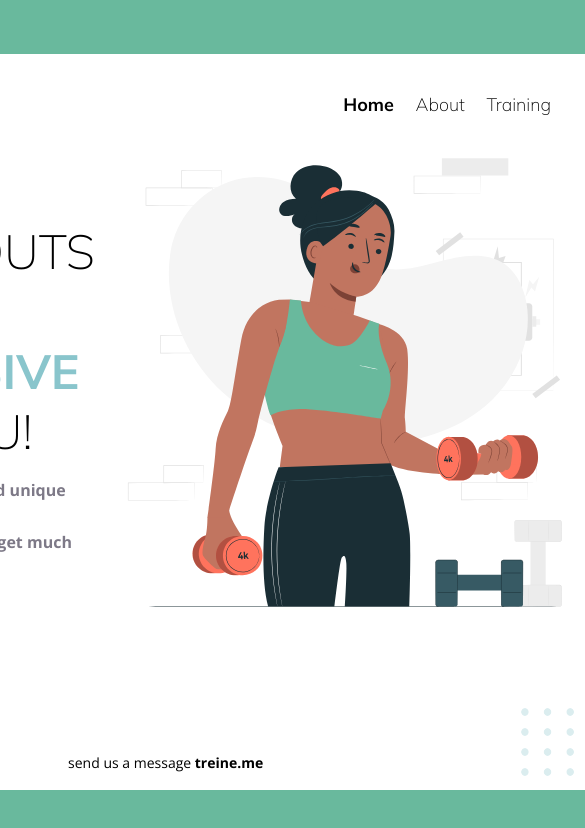
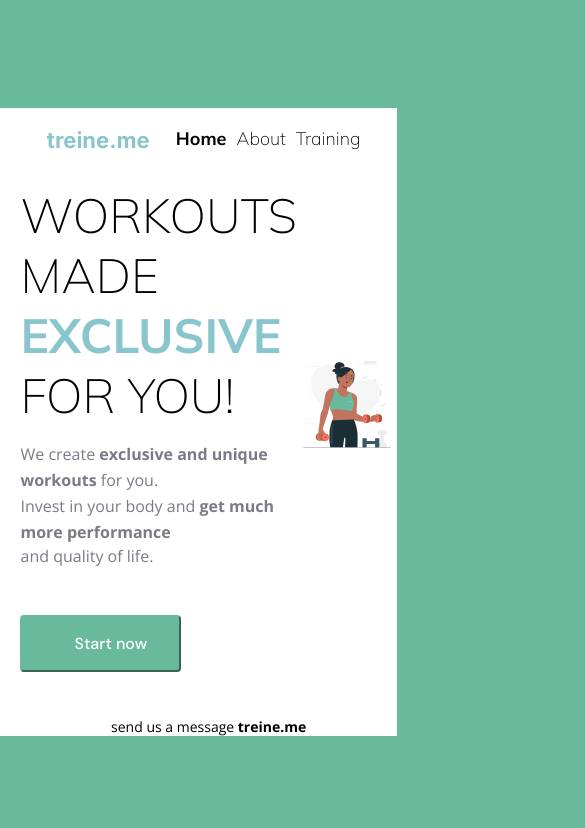
Before and after one commit to AntonBear/exHtmlNumber1, a plain HTML site: page index.html in a window 390 px wide. Shown: the top 828 px of the page, 585 px wide, since content can reach past the window. Drawn offline with nearby package versions, Linux system fonts and the light colour scheme.

Commit message:
Adaptive v1.0

```diff
--- /dev/null
+++ b/css/adaptive.css
@@ -0,0 +1,153 @@
+/*
+/* // Устройства X-Small (портретные телефоны, менее 576 пикселей) */
+/* @media (max-width: 575.98px) {
+  ...;
+}  */
+
+/* // Устройства Small (телефоны с горизонтальной ориентацией, менее 768 пикселей) */
+/* @media (max-width: 767.98px) {
+  ...;
+} */
+
+/* // Устройства Medium (планшеты, менее 992 пикселей) */
+/* @media (max-width: 991.98px) {
+  ...;
+} */
+
+/* // Устройства Large (настольные компьютеры, менее 1200 пикселей) */
+
+@media (max-width: 1199.98px) {
+  .nav {
+    padding-top: 5%;
+    padding-left: 1%;
+    padding-right: 7%;
+    display: flex;
+    justify-content: space-between;
+    flex: 1;
+  }
+
+  .main-section {
+    display: flex;
+    padding-left: 1%;
+    /* margin-top: 6%; */
+    padding-right: 7%;
+  }
+}
+
+/* // Устройства X-Large (большие настольные компьютеры, менее 1400 пикселей) */
+
+@media (max-width: 1770px) {
+  .container {
+    flex: 0.77;
+    height: 75%;
+    background-color: #ffffff;
+  }
+}
+
+@media (max-width: 1524px) {
+  .container {
+    flex: 0.87;
+    height: 75%;
+    padding-left: 7%;
+    background-color: #ffffff;
+  }
+}
+
+@media (max-width: 767.98px) {
+  .girl-image {
+    width: 100px;
+    height: 100px;
+    align-self: flex-start;
+    /* margin-left: auto; */
+  }
+}
+
+@media (max-width: 575.98px) {
+  body {
+    /* height: 100%; */
+    margin: 0;
+    /* min-height: 100%; */
+    /* min-height: 100vh; */
+  }
+
+  body {
+    background-color: #69b99d;
+    /* display: flex;
+      justify-content: center;
+      align-items: center; */
+  }
+
+  .container {
+    flex: 1;
+    height: 100vh;
+    background-color: #ffffff;
+  }
+
+  .girl-image {
+    /* display: inline; */
+    /* display: none; */
+  }
+  .ratio {
+    align-self: flex-start;
+    /* margin-left: auto; */
+    height: 500px;
+    aspect-ratio: auto;
+    width: 100px;
+    height: 100px;
+  }
+
+  .balls-decoration {
+    /* margin-left: auto; */
+    display: none;
+  }
+
+  .home {
+    font-family: 'Mulish', sans-serif;
+    font-weight: 700;
+    color: var(--black-color-font);
+    font-size: 18px;
+    display: inline-block;
+    margin-right: 10px;
+  }
+
+  .about {
+    font-family: 'Mulish', sans-serif;
+    font-weight: 200;
+    color: var(--black-color-font);
+    font-size: 18px;
+    display: inline-block;
+    margin-right: 10px;
+  }
+
+  .training {
+    font-family: 'Mulish', sans-serif;
+    font-weight: 200;
+    color: var(--black-color-font);
+    font-size: 18px;
+    display: inline-block;
+    margin-right: 10px;
+  }
+
+  .footer {
+    flex: 1;
+    text-align: center;
+    color: var(--black-color-font);
+    font-family: 'Open Sans';
+    font-style: normal;
+    font-weight: 400;
+    font-size: 14px;
+    justify-self: center;
+    margin-top: 10px;
+  }
+}
+
+/* @media (max-width: 1460.98px) {
+    .container {
+      flex: 1;
+      height: 75%;
+      background-color: #ffffff;
+    }
+  } */
+
+/* // Устройства XX-Large (большие настольные компьютеры) */
+/* // Нет медиа-запроса, так как контрольная точка xxl не имеет верхней границы ширины */
--- a/css/style.css
+++ b/css/style.css
@@ -1,3 +1,5 @@
+@import url('adaptive.css');
+
 * {
   padding: 0;
   margin: 0;
@@ -63,9 +65,6 @@ body {
   display: inline-block;
 }
 
-.home:hover {
-}
-
 .about {
   font-family: 'Mulish', sans-serif;
   font-weight: 200;
@@ -86,18 +85,27 @@ body {
   display: flex;
   padding-left: 7%;
   padding-right: 7%;
+  justify-content: center;
+}
+.column {
+  /* margin-top: 102px; */
+  margin-top: 10%;
+  margin-right: auto;
 }
 
-.girl-image {
+/* .girl-image {
   z-index: 0;
   align-self: flex-start;
   margin-left: auto;
   height: 500px;
   aspect-ratio: auto;
-}
+} */
 
-.column {
-  margin-top: 102px;
+.ratio {
+  align-self: flex-start;
+  /* margin-left: auto; */
+  height: 500px;
+  aspect-ratio: auto;
 }
 
 .slogan {
@@ -192,67 +200,3 @@ body {
   /* display: block; */
   margin-left: auto;
 }
-/*
-/* // Устройства X-Small (портретные телефоны, менее 576 пикселей) */
-/* @media (max-width: 575.98px) {
-  ...;
-}  */
-
-/* // Устройства Small (телефоны с горизонтальной ориентацией, менее 768 пикселей) */
-/* @media (max-width: 767.98px) {
-  ...;
-} */
-
-/* // Устройства Medium (планшеты, менее 992 пикселей) */
-/* @media (max-width: 991.98px) {
-  ...;
-} */
-
-/* // Устройства Large (настольные компьютеры, менее 1200 пикселей) */
-@media (max-width: 1199.98px) {
-  .nav {
-    padding-top: 5%;
-    padding-left: 1%;
-    padding-right: 7%;
-    display: flex;
-    justify-content: space-between;
-    flex: 1;
-  }
-
-  .main-section {
-    display: flex;
-    padding-left: 1%;
-    /* margin-top: 6%; */
-    padding-right: 7%;
-  }
-}
-
-/* // Устройства X-Large (большие настольные компьютеры, менее 1400 пикселей) */
-
-@media (max-width: 1770px) {
-  .container {
-    flex: 0.77;
-    height: 75%;
-    background-color: #ffffff;
-  }
-}
-
-@media (max-width: 1524px) {
-  .container {
-    flex: 0.87;
-    height: 75%;
-    padding-left: 7%;
-    background-color: #ffffff;
-  }
-}
-
-/* @media (max-width: 1460.98px) {
-  .container {
-    flex: 1;
-    height: 75%;
-    background-color: #ffffff;
-  }
-} */
-
-/* // Устройства XX-Large (большие настольные компьютеры) */
-/* // Нет медиа-запроса, так как контрольная точка xxl не имеет верхней границы ширины */
--- a/index.html
+++ b/index.html
@@ -76,6 +76,7 @@
             </footer>
             <figure class="balls-decoration">
               <img  srcset="img/balls-decoration.svg" alt="decoration" />
+              <figcaption>An elephant at sunset</figcaption>
             </figure>
 
           </div>
```
Also changed, not shown: 1 other file.
